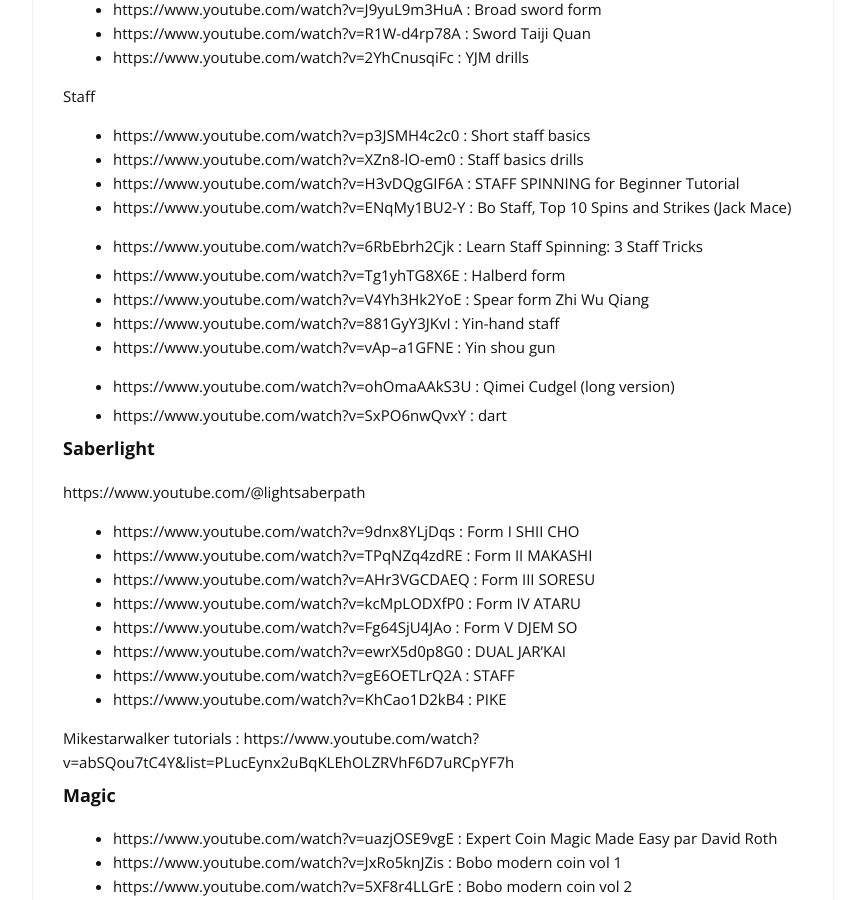
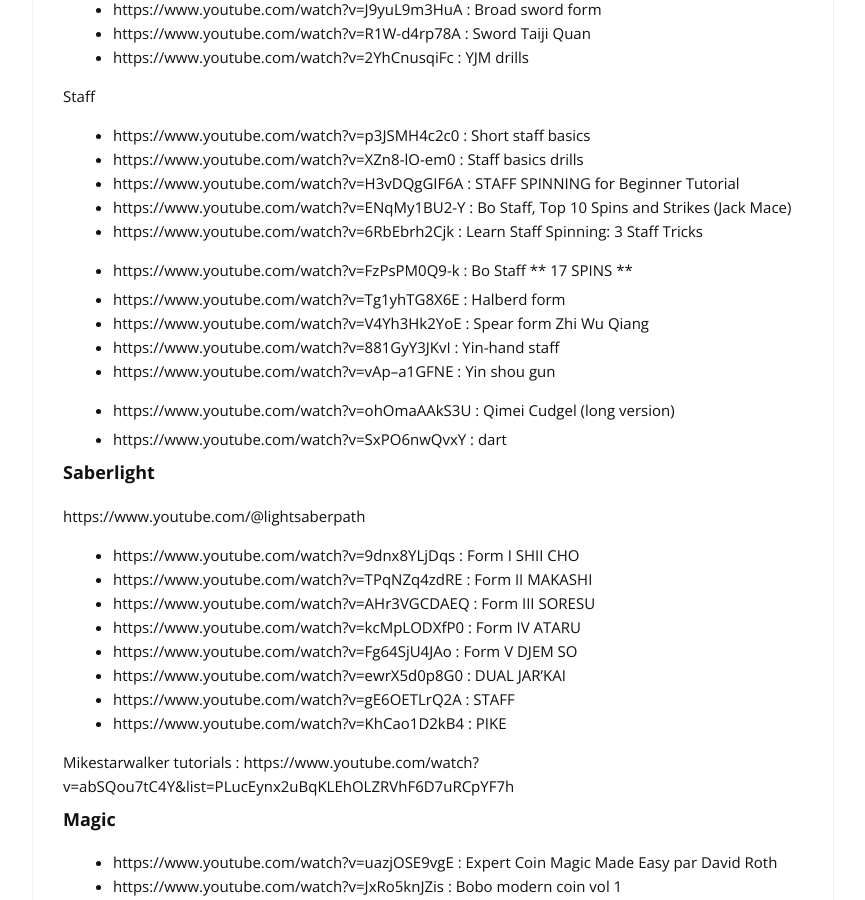
Before and after one commit to cylmat/cylmat.github.io, a Jekyll site: the page built from _pages/tricks.md, in a window 1280 px wide and 900 px high, scrolled down 2997 px. Shown: the whole window, without its empty margins (207-1072 px from the left). Built offline with Jekyll 4.4.1, drawn with Linux system fonts in a browser that asks for light colours; nearby versions of some CDN libraries.

Commit message:
Update tricks.md

```diff
--- a/_pages/tricks.md
+++ b/_pages/tricks.md
@@ -104,6 +104,7 @@
 - https://www.youtube.com/watch?v=H3vDQgGIF6A : STAFF SPINNING for Beginner Tutorial
 - https://www.youtube.com/watch?v=ENqMy1BU2-Y : Bo Staff, Top 10 Spins and Strikes (Jack Mace)
 - https://www.youtube.com/watch?v=6RbEbrh2Cjk : Learn Staff Spinning: 3 Staff Tricks
+- https://www.youtube.com/watch?v=FzPsPM0Q9-k : Bo Staff ** 17 SPINS **
 
 - https://www.youtube.com/watch?v=Tg1yhTG8X6E : Halberd form
 - https://www.youtube.com/watch?v=V4Yh3Hk2YoE : Spear form Zhi Wu Qiang
```
